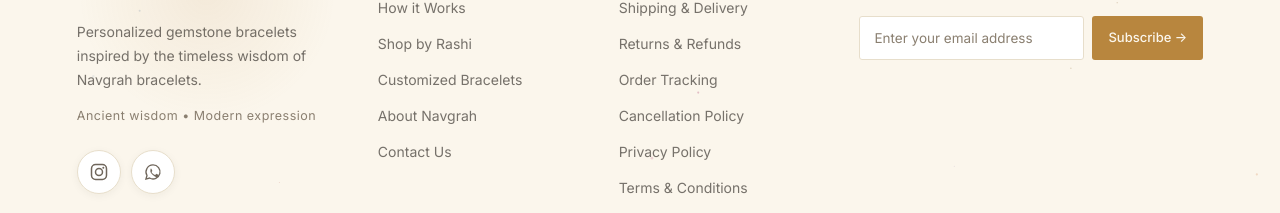
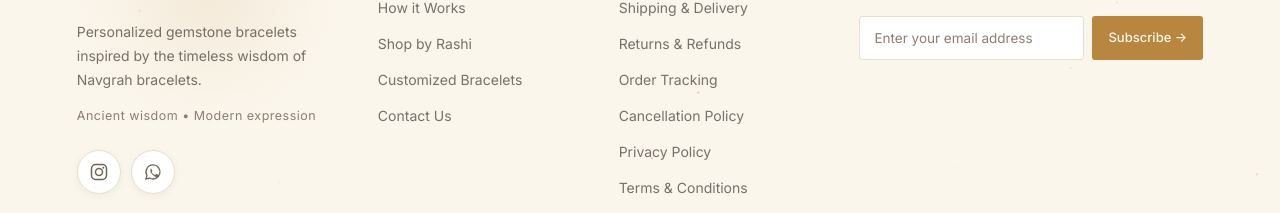
Before and after one commit to varun7537/NavGrah-Bracelets, a Next.js app: page / in a window 1280 px wide. Shown: the part 8528-8741 px from the top of the page. Built offline with nearby package versions, Linux system fonts and the light colour scheme.

Commit message:
Update print statement from 'Hello' to 'Goodbye'

```diff
--- a/src/components/Footer.tsx
+++ b/src/components/Footer.tsx
@@ -53,10 +53,6 @@ const DEFAULT_EXPLORE_LINKS: FooterNavLink[] = [
   {
     label: "Customized Bracelets",
     href: "/customized",
-  },
-  {
-    label: "About Navgrah",
-    href: "/about-navgrah",
   },
   {
     label: "Contact Us",
```
